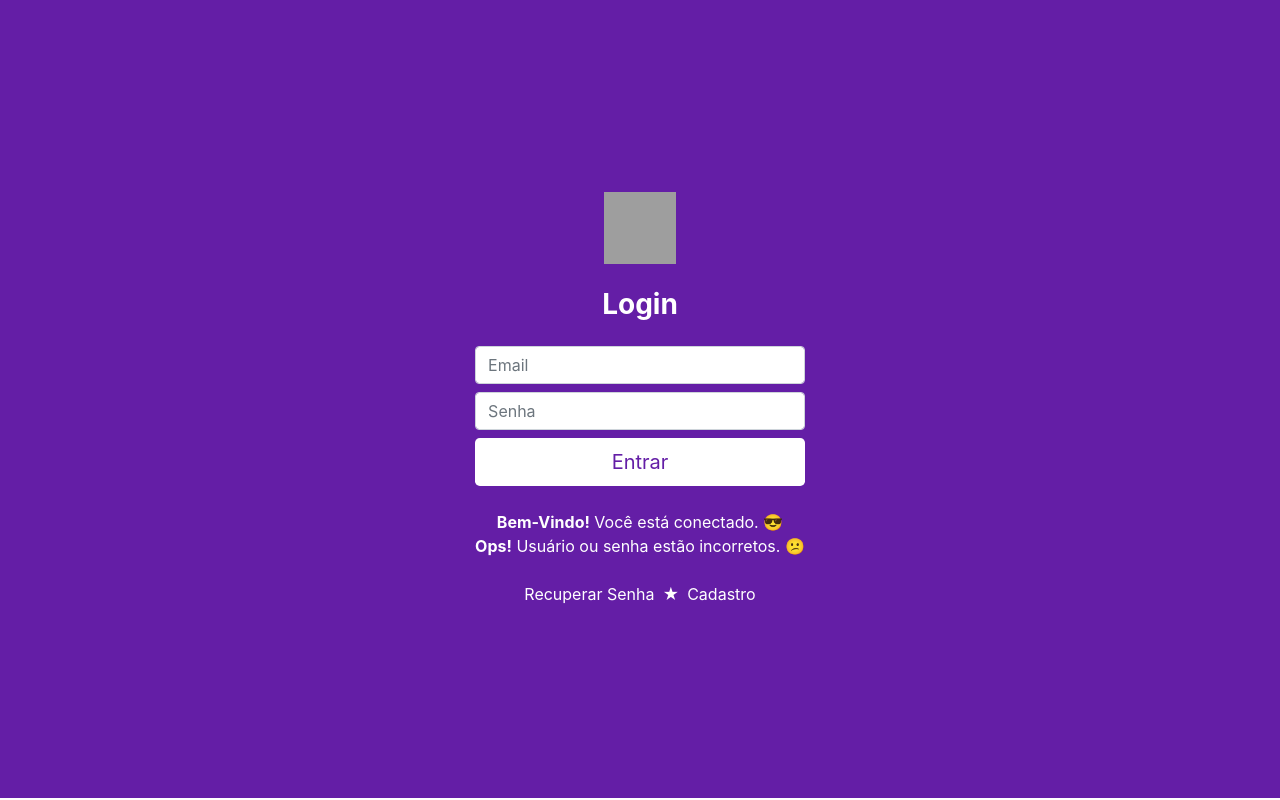
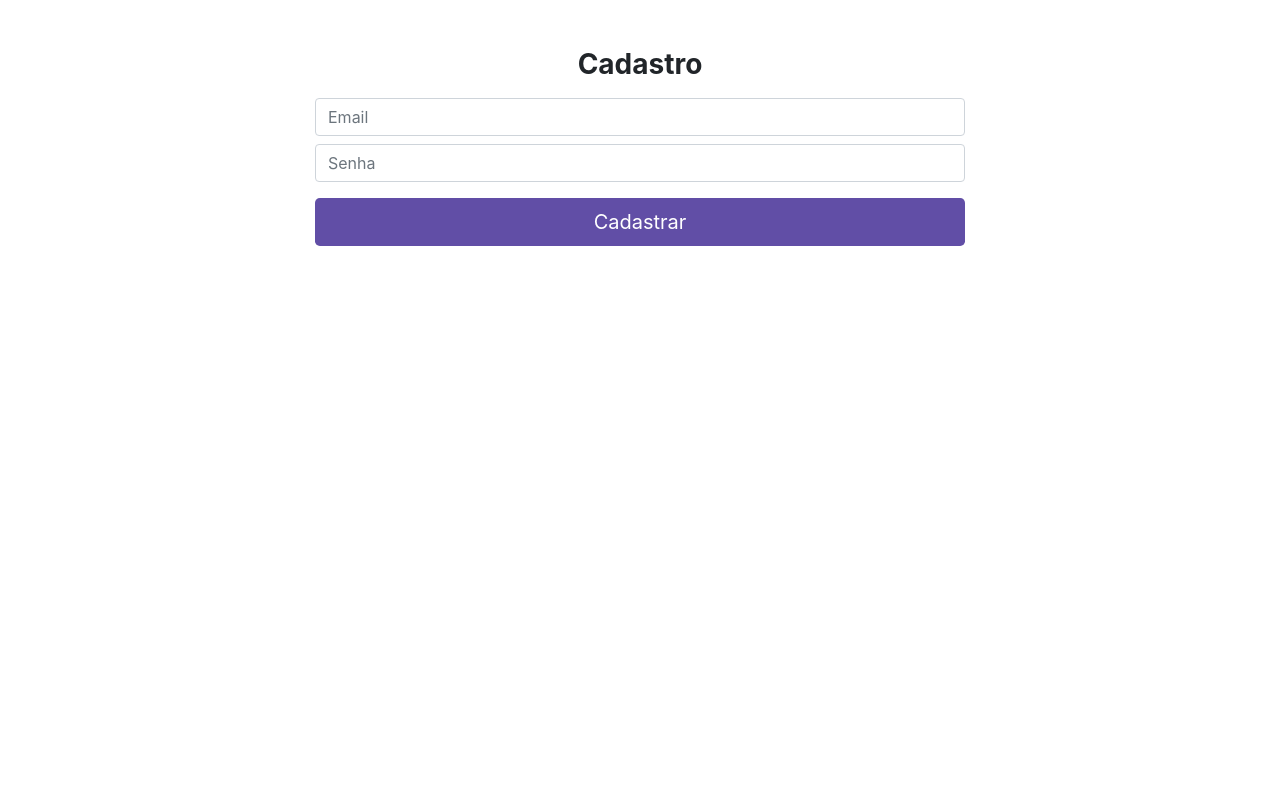
Before and after one commit to brenoma/eventos, a React (Create React App) app: page / in a window 1280 px wide. Built offline with nearby package versions, Linux system fonts and the light colour scheme; grey boxes are pictures that could not be loaded.

Commit message:
Register page created using spinner loading to create a new user on Firebase

```diff
--- a/src/index.js
+++ b/src/index.js
@@ -1,6 +1,6 @@
 import React from 'react';
 import ReactDOM from 'react-dom';
-import App from '../src/view/login/index';
+import App from '../src/view/register/index';
 
 ReactDOM.render(
   <React.StrictMode>
--- a/src/view/login/index.js
+++ b/src/view/login/index.js
@@ -8,14 +8,15 @@ import './login.css';
 function Login() {
     const [email, setEmail] = useState('');
     const [password, setPassword] = useState('');
+    const [messageType, setMessageType] = useState('');
 
 
     function logar() {
 
         firebase.auth().signInWithEmailAndPassword(email, password).then(result => {
-            alert('Deu certo');
+            setMessageType('sucess');
         }).catch(err => {
-            alert(err);
+            setMessageType('error');
         });
     }
 
@@ -45,9 +46,8 @@ function Login() {
                 <button onClick={logar} class="btn btn-lg btn-block btn-login" type="button">Entrar</button>
 
                 <div className='msg-login text-white text-center my-4'>
-                    <span><strong>Bem-Vindo!</strong> Você está conectado. &#128526;</span>
-                    <br></br>
-                    <span><strong>Ops!</strong> Usuário ou senha estão incorretos. &#128533;</span>
+                    {messageType === 'sucess' && <span><strong>Bem-Vindo!</strong> Você está conectado. &#128526;</span>}
+                    {messageType === 'error' && <span><strong>Ops!</strong> Usuário ou senha estão incorretos. &#128533;</span>}
                 </div>
 
                 <div className='opcoes-login mt-3 text-center'>
--- /dev/null
+++ b/src/view/register/index.js
@@ -0,0 +1,88 @@
+import React, { useState } from 'react';
+
+import firebase from '../../config/firebase';
+import 'firebase/auth';
+
+import './register.css';
+
+function Register() {
+    const [email, setEmail] = useState();
+    const [password, setPassword] = useState();
+    const [messageType, setMessageType] = useState();
+    const [message, setMessage] = useState();
+    const [loading, setLoading] = useState(0);
+
+    function handleRegister() {
+        setLoading(1);
+
+        setMessageType(null);
+
+        if (!email || !password) {
+            setLoading(0);
+            setMessageType('error');
+            setMessage('Você precisa informar o email e a senha para fazer o cadastro.');
+            return;
+        }
+
+        firebase.auth().createUserWithEmailAndPassword(email, password).then(result => {
+            setLoading(2);
+            setMessageType('sucess');
+        }).catch(error => {
+            setLoading(0);
+            setMessageType('error')
+            switch (error.message) {
+                case 'Password should be at least 6 characters':
+                    setMessage('A senha deve ter pelo menos 6 caracteres!');
+                    break;
+                case 'The email address is already in use by another account.':
+                    setMessage('Este email já está sendo utilizado por outro usuário!');
+                    break;
+                case 'The email address is badly formatted.':
+                    setMessage('O formato do seu email é inválido!');
+                    break;
+                default:
+                    setMessage('Não foi possível cadastrar. Tente novamente mais tarde!');
+                    break;
+
+            }
+        })
+    }
+
+    return (
+        <div className="form-signup">
+            <form className="text-center form-login mx-auto mt-5">
+                <h1 className="h3 mb-3 text-black font-weight-bold">Cadastro</h1>
+
+                <input
+                    onChange={(e) => setEmail(e.target.value)}
+                    type="email"
+                    className="form-control my-2"
+                    placeholder="Email"
+                />
+                <input
+                    onChange={(e) => setPassword(e.target.value)}
+                    type="password"
+                    className="form-control my-2"
+                    placeholder="Senha"
+                />
+
+
+                {/* {
+                    loading ? <div class="spinner-border text-danger" role="status"><span class="sr-only">Loading ... </span></div>
+                        : <button onClick={handleRegister} type="button" className="btn btn-lg btn-block mt-3 mb-5 btn-register">Cadastrar</button>
+                } */}
+
+                {loading === 0 && <button onClick={handleRegister} type="button" className="btn btn-lg btn-block mt-3 mb-5 btn-register">Cadastrar</button> }
+                {loading === 1 && <div class="spinner-border text-danger" role="status"><span class="sr-only">Loading ... </span></div> }
+                {loading === 2 && <button type="button" className="btn btn-lg btn-block mt-3 mb-5 btn-register">Voltar</button> }
+
+                <div className='msg-login text-black text-center my-4'>
+                    {messageType === 'sucess' && <span><strong>Bem-Vindo!</strong> Usuário cadastrado com sucesso. &#128526;</span>}
+                    {messageType === 'error' && <span><strong>Ops!</strong> {message} &#128533;</span>}
+                </div>
+            </form>
+        </div>
+    )
+}
+
+export default Register;
--- /dev/null
+++ b/src/view/register/register.css
@@ -0,0 +1,15 @@
+.form-login {
+    max-width: 650px;
+
+}
+
+.btn-register {
+    background-color: #614EA6;
+    color: #FFF;
+    transition: .20s ease-in;
+}
+
+.btn-register:hover{
+    background-color: #5b0874;
+    color: #FFF;
+}
```
